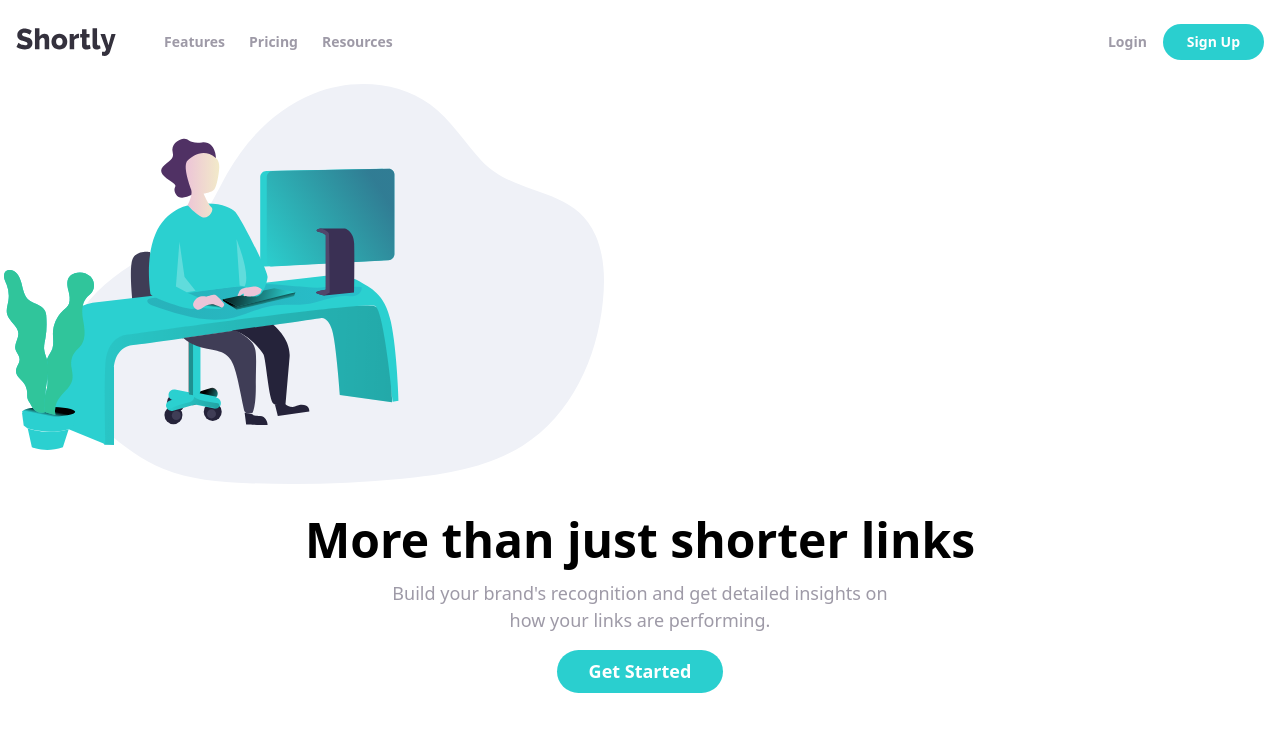
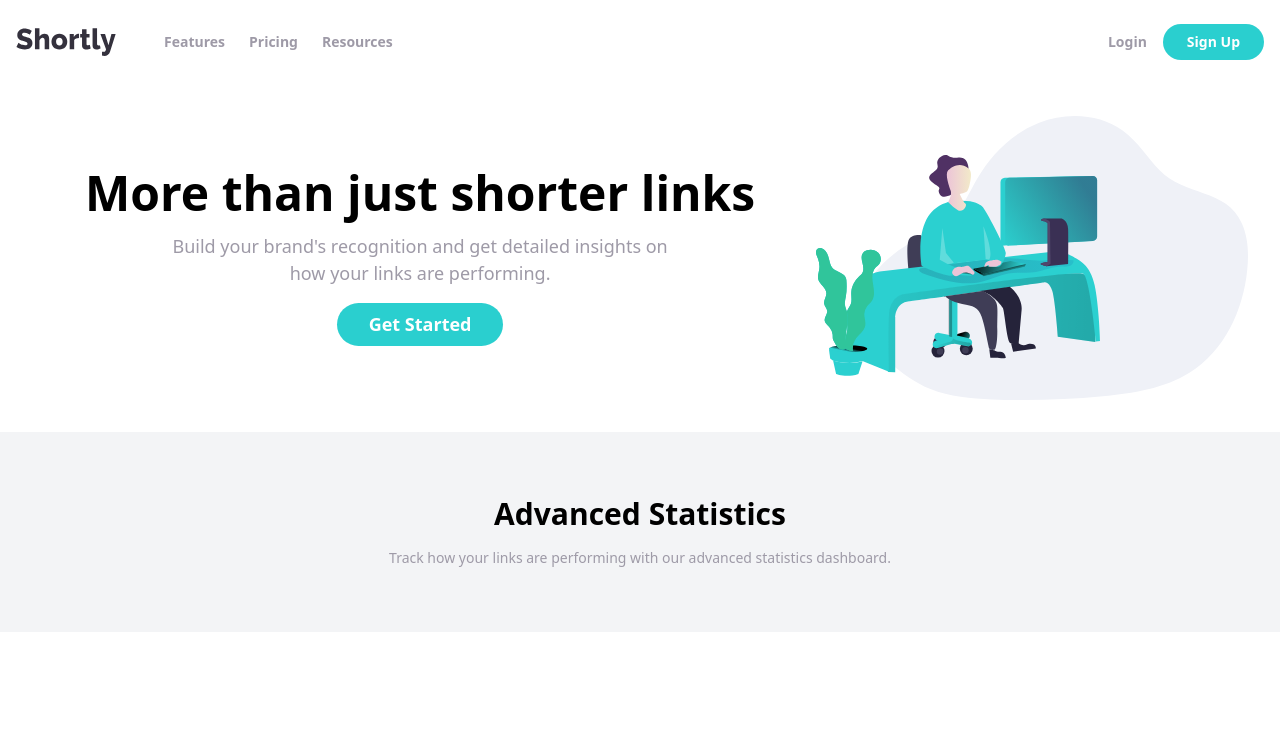
Before and after one commit to ysrckr/fem-url-shortening, a Next.js app: page / in a window 1280 px wide. Shown: the top 732 px of the page. Built offline with nearby package versions, Linux system fonts and the light colour scheme.

Commit message:
main: Improved responsive layout for Home component

```diff
--- a/src/app/page.tsx
+++ b/src/app/page.tsx
@@ -3,20 +3,20 @@ import Link from "next/link";
 export default function Home() {
   return (
     <main className="min-h-screen">
-      <section className="container m-auto">
+      <section className="lg:container lg:m-auto">
         {" "}
-        <div>
-          <div className="overflow-hidden">
-            <div className="relative h-[400px] w-[600px]">
+        <div className="lg:px-8">
+          <div className="overflow-hidden md:flex md:items-center md:justify-center md:flex-row-reverse my-8 m-auto w-full">
+            <div className="relative h-[325px] w-[450px] md:h-[300px] md:w-[600px] lg:w-2xl lg:m-auto lg:h-auto">
               <Image
                 src="/illustration-working.svg"
                 alt="Shortly logo"
-                className="absolute top-0 left-0 right-0 translate-x-1 w-full h-full"
+                className="absolute top-0 left-0 right-0 w-full h-full translate-x-1/12 md:translate-x-1/3 lg:relative lg:translate-x-0"
                 width={600}
                 height={400}
               />
             </div>
-            <div className="my-8 px-2 flex flex-col justify-center items-center gap-4">
+            <div className="my-8 px-2 flex flex-col justify-center items-center gap-4 md:pl-6 lg:w-full lg:pl-0">
               <h1 className="font-bold text-5xl text-center">
                 More than just shorter links
               </h1>
@@ -32,7 +32,16 @@ export default function Home() {
               </Link>
             </div>
           </div>
-          <div></div>
+        </div>
+      </section>
+      <section></section>
+      <section className="bg-gray-100 min-h-[200px]">
+        <div className="container m-auto text-center py-16 px-4">
+          <h2 className="mb-4 font-bold text-3xl">Advanced Statistics</h2>
+          <p className="text-gray-5 max-w-lg m-auto text-sm">
+            Track how your links are performing with our advanced statistics
+            dashboard.
+          </p>
         </div>
       </section>
     </main>
```
